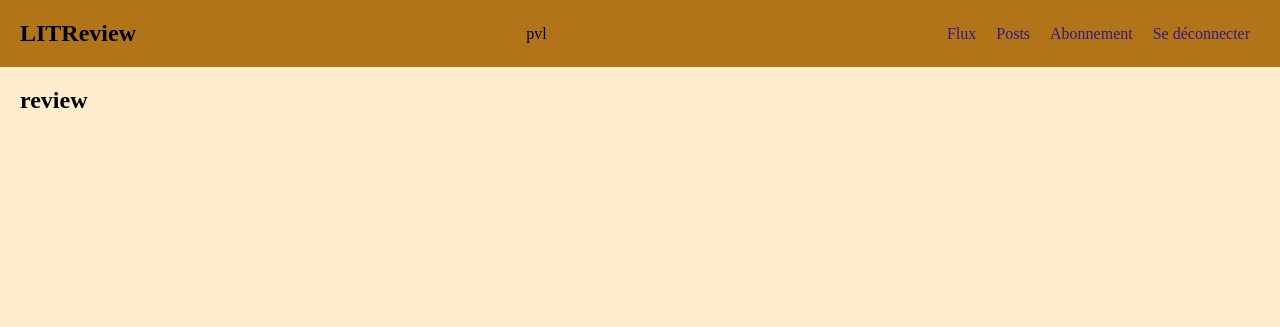
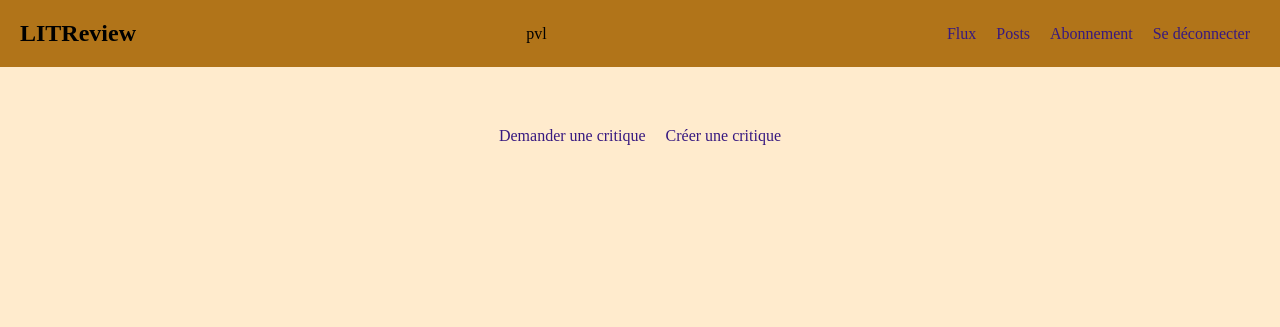
Before and after one commit to PVL06/OC_Projet9_LITRevu, a Django app: page /review/ in a window 1280 px wide. Shown: the top 327 px of the page. Run offline with Django 5.2, Linux system fonts and the light colour scheme; a user stored in the database is signed in.

Commit message:
create empty page with views for posts, create ticket and create review

```diff
--- a/LITRevu/authentication/views.py
+++ b/LITRevu/authentication/views.py
@@ -23,7 +23,7 @@ class HomePageView(View):
             )
             if user is not None:
                 login(request, user)
-                return redirect('review')
+                return redirect('flux')
 
         message = f'Identifiants invalides'
         return render(request, self.template, context={'form':form, 'message':message})
@@ -43,7 +43,7 @@ class SignUpView(View):
         if form.is_valid():
             user = form.save()
             login(request, user)
-            return redirect('review')
+            return redirect('flux')
         message = 'Invalid input'
         return render(request, self.template, context={'form': form, 'message': message})
 
--- /dev/null
+++ b/LITRevu/review/templates/review/flux.html
@@ -0,0 +1,8 @@
+{% extends 'base.html' %}
+
+{% block content %}
+    <div class="flux_head">
+        <a href="{% url 'create_ticket' %}">Demander une critique</a>
+        <a href="{% url 'create_review' %}">Créer une critique</a>
+    </div>
+{% endblock %}
--- a/LITRevu/review/templates/review/review_home.html
+++ b/LITRevu/review/templates/review/review_add.html
@@ -1,5 +1,7 @@
 {% extends 'base.html' %}
 
 {% block content %}
-    <h2>review</h2>
+    <div>
+        <h2>Créer une critique</h2>
+    </div>
 {% endblock %}
--- a/LITRevu/review/urls.py
+++ b/LITRevu/review/urls.py
@@ -3,7 +3,10 @@ from django.urls import path
 from . import views
 
 urlpatterns = [
-    path('', views.RewiewFluxView.as_view(), name='review'),
+    path('', views.RewiewFluxView.as_view(), name='flux'),
+    path('ticket/add/', views.CreateTicketView.as_view(), name='create_ticket'),
+    path('review/add/', views.CreateReviewView.as_view(), name='create_review'),
+    path('posts/', views.PostsView.as_view(), name='posts'),
     path('follow/', views.FollowView.as_view(), name='follows'),
     path('unfollow/<int:id>', views.UnfollowView.as_view(), name='unfollow'),
 ]
--- a/LITRevu/review/views.py
+++ b/LITRevu/review/views.py
@@ -5,10 +5,30 @@ from django.views.generic import View
 from . import forms, models
 
 class RewiewFluxView(LoginRequiredMixin, View):
-    template = 'review/review_home.html'
+    template = 'review/flux.html'
 
     def get(self, request):
-        return render(request, 'review/review_home.html')
+        return render(request, self.template)
+
+
+class CreateTicketView(LoginRequiredMixin, View):
+    template = 'review/ticket_add.html'
+
+    def get(self, request):
+        return render(request, self.template)
+
+
+class CreateReviewView(LoginRequiredMixin, View):
+    template = 'review/review_add.html'
+
+    def get(self, request):
+        return render(request, self.template)
+
+class PostsView(LoginRequiredMixin, View):
+    template = 'review/posts.html'
+
+    def get(self, request):
+        return render(request, self.template)
 
 
 class FollowView(LoginRequiredMixin, View):
--- a/LITRevu/static/css/style.css
+++ b/LITRevu/static/css/style.css
@@ -65,18 +65,10 @@ nav ul {
     text-align: center;
 }
 
-/* page flux (home review) */
+/* page flux */
 
-.flux {
+.flux_head {
     display: flex;
-    flex-direction: column;
-    padding: 20px;
+    justify-content: center;
+    padding: 50px;
 }
-
-.review_button {
-    margin: 0 auto;
-}
-
-img {
-    width: 200px;
-}
--- a/LITRevu/templates/base.html
+++ b/LITRevu/templates/base.html
@@ -13,10 +13,10 @@
         <ul>
             {% if user.is_authenticated %}
                 <li>
-                    <a href="{% url 'review' %}">Flux</a>
+                    <a href="{% url 'flux' %}">Flux</a>
                 </li>
                 <li>
-                    <a href="#">Posts</a>
+                    <a href="{% url 'posts' %}">Posts</a>
                 </li>
                 <li>
                     <a href="{% url 'follows' %}">Abonnement</a>
```
Also changed, not shown: LITRevu/review/templates/review/posts.html (added, +7 -0 lines), LITRevu/review/templates/review/ticket_add.html (added, +7 -0 lines), LITRevu/db.sqlite3.
